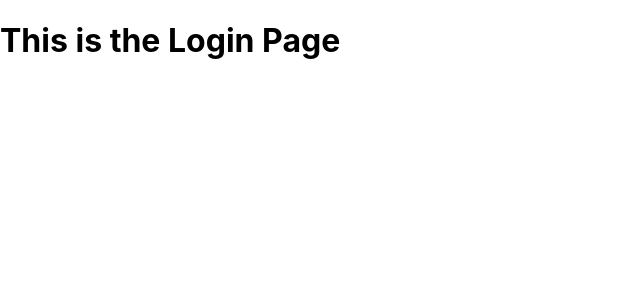
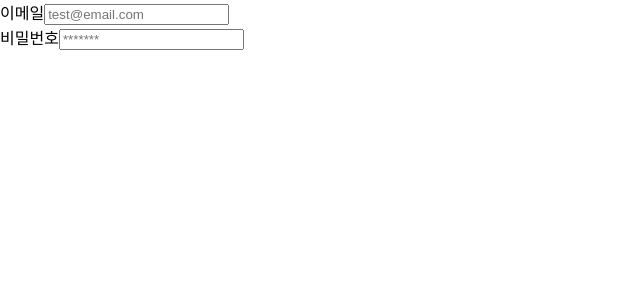
Before and after one commit to ACS-High-School/Frontend, a React (Create React App) app: page / in a window 1280 px wide. Shown: the top 300 px of the page, without its empty margins (0-640 px from the left). Built offline with nearby package versions, Linux system fonts and the light colour scheme.

Commit message:
feat : 로그인 페이지 구현
react-hook-form 을 사용해
로그인을 위한 기본적인 폼 구현

```diff
--- a/src/components/LoginPage.jsx
+++ b/src/components/LoginPage.jsx
@@ -1,7 +1,55 @@
-import React from 'react';
+import React from "react";
+import { useForm } from "react-hook-form";
+// import "./login.css";
 
-function LoginPage() {
-  return <h1>This is the Login Page</h1>;
-}
+const LoginForm = (props) => {
+  const {
+    register,
+    handleSubmit,
+    formState: { errors },
+  } = useForm({ mode: "onChange" });
 
-export default LoginPage;
+  return (
+    <form onSubmit={handleSubmit(props.onSubmit)} className="login">
+      <div className="text_area">
+        <label htmlFor="email">이메일</label>
+        <input
+          id="email"
+          type="text"
+          placeholder="test@email.com"
+          className="text_input"
+          {...register("email", {
+            required: "\n이메일은 필수 입력입니다.",
+            pattern: {
+              value:
+                /^[0-9a-zA-Z]([-_.]?[0-9a-zA-Z])*@[0-9a-zA-Z]([-_.]?[0-9a-zA-Z])*.[a-zA-Z]{2,3}$/i,
+              message: "\n이메일 형식에 맞지 않습니다.",
+            },
+          })}
+        />
+        {errors.email && <small role="alert">{errors.email.message}</small>}
+      </div>
+      <div className="text_area">
+        <label htmlFor="password">비밀번호</label>
+        <input
+          id="password"
+          type="password"
+          placeholder="*******"
+          className="text_input"
+          {...register("password", {
+            required: "\n비밀번호는 필수 입력입니다.",
+            minLength: {
+              value: 7,
+              message: "\n7자리 이상 비밀번호를 입력하세요.",
+            },
+          })}
+        />
+        {errors.password && (
+          <small role="alert">{errors.password.message}</small>
+        )}
+      </div>
+    </form>
+  );
+};
+
+export default LoginForm;
```
